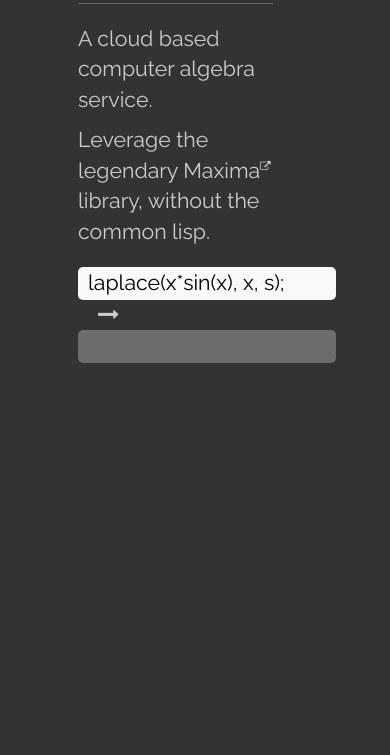
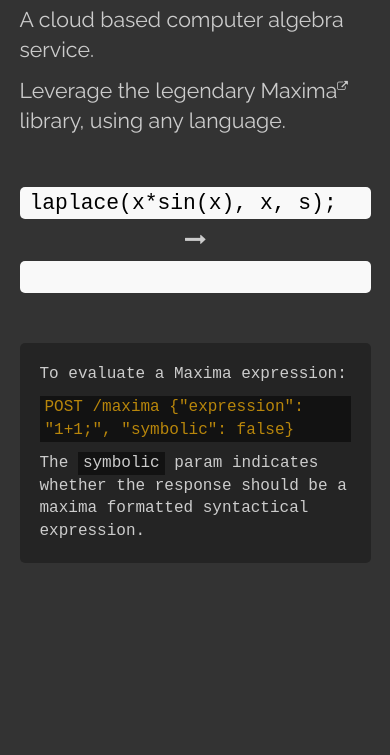
Before and after one commit to dmh43/exo-maxima, a plain HTML site: page templates/index.html in a window 390 px wide. Shown: the part 89-844 px from the top of the page. Drawn offline with nearby package versions, Linux system fonts and the light colour scheme; a web font is replaced by a local one.

Commit message:
add mobile view and nicer styling

```diff
--- a/static/css/main.css
+++ b/static/css/main.css
@@ -36,7 +36,34 @@
   position: relative;
 }
 #content #view {
-  margin-top: 20px;
+  margin-top: 50px;
+}
+
+.doc {
+  margin-top: 50px;
+  padding: 20px;
+  border-radius: 5px;
+  background: rgba(0,0,0,0.3);
+  font-family: 'PT Mono', monospace;
+  font-size: 12pt;
+}
+
+.doc .param {
+  display: inline-block;
+  background: rgba(0,0,0,0.5);
+  padding-left: 5px;
+  padding-right: 5px;
+}
+
+.doc .request {
+  margin-top: 10px;
+  margin-bottom: 10px;
+  padding-left: 5px;
+  padding-right: 5px;
+  width: auto;
+  display: inline-block;
+  color: DarkGoldenrod;
+  background: rgba(0,0,0,0.5);
 }
 
 #content hr {
@@ -56,6 +83,8 @@
 
 input[type="text"], textarea {
   background-color: rgba(255, 255, 255,0.97);
+  font-family: 'PT Mono', monospace;
+  width: 45%;
 }
 
 .delim {
@@ -66,10 +95,12 @@
   margin-right: 10px;
 }
 
-.delim:hover {
-  background-color: rgba(255,255,255,0.3);
-  border-radius: 5px;
-  cursor: pointer;
+@media (hover:hover) {
+  .delim:hover {
+    background-color: rgba(255,255,255,0.3);
+    border-radius: 5px;
+    cursor: pointer;
+  }
 }
 
 a.delim:link {
@@ -84,3 +115,19 @@
   text-decoration: none;
   color: #CCCCCC;
 }
+
+@media (max-width: 600px) {
+  input[type="text"] {
+    display: block;
+    width: 90vw;
+  }
+  .delim {
+    width: 40px;
+    display: block;
+    margin: 10px auto;
+  }
+  #content {
+    width: 90vw;
+    margin: 0 auto;
+  }
+}
--- a/static/js/index.js
+++ b/static/js/index.js
@@ -1,5 +1,7 @@
 document.addEventListener("DOMContentLoaded", function(event) {
-
+  document.onkeyup = function (event) {
+    if (event.keyCode === 13) { submit(); }
+  }
 })
 
 function submit () {
--- a/templates/index.html
+++ b/templates/index.html
@@ -2,7 +2,7 @@
     <head>
         <title>exo-maxima</title>
         <meta name="viewport" content="width=device-width, initial-scale=1">
-        <link href="https://fonts.googleapis.com/css?family=Raleway" rel="stylesheet">
+        <link href="https://fonts.googleapis.com/css?family=Raleway|Source+Code+Pro|PT+Mono" rel="stylesheet">
         <link rel="stylesheet" href="https://maxcdn.bootstrapcdn.com/bootstrap/3.3.7/css/bootstrap.min.css" integrity="sha384-BVYiiSIFeK1dGmJRAkycuHAHRg32OmUcww7on3RYdg4Va+PmSTsz/K68vbdEjh4u" crossorigin="anonymous">
         <link rel="stylesheet" href="https://maxcdn.bootstrapcdn.com/bootstrap/3.3.7/css/bootstrap-theme.min.css" integrity="sha384-rHyoN1iRsVXV4nD0JutlnGaslCJuC7uwjduW9SVrLvRYooPp2bWYgmgJQIXwl/Sp" crossorigin="anonymous">
         <link rel="stylesheet" href="https://maxcdn.bootstrapcdn.com/font-awesome/4.7.0/css/font-awesome.min.css">
@@ -16,13 +16,18 @@
             <div id="details">
                 <div>
                     <p>A cloud based computer algebra service.</p>
-                    <p>Leverage the legendary Maxima<sup><a class="ref" href="http://maxima.sourceforge.net/"><i class="fa fa-external-link"></i></a></sup> library, without the common lisp.</p>
+                    <p>Leverage the legendary Maxima<sup><a class="ref" href="http://maxima.sourceforge.net/"><i class="fa fa-external-link"></i></a></sup> library, using any language.</p>
                 </div>
                 <div id="view">
                     <div id="maxima">
                         <input type="text" id="maxima-expression" value="laplace(x*sin(x), x, s);">
                         <a class="delim" onclick="submit()"><i class="fa fa-long-arrow-right"></i></a>
-                        <input disabled="true" id="result-display">
+                        <input type="text" disabled="true" id="result-display">
+                    </div>
+                    <div class="doc">
+                        <div class="explanation">To evaluate a Maxima expression:</div>
+                        <div class="request">POST /maxima {"expression": "1+1;", "symbolic": false}</div>
+                        <div class="explanation">The <div class="param">symbolic</div> param indicates whether the response should be a maxima formatted syntactical expression.</div>
                     </div>
                 </div>
             </div>
```
